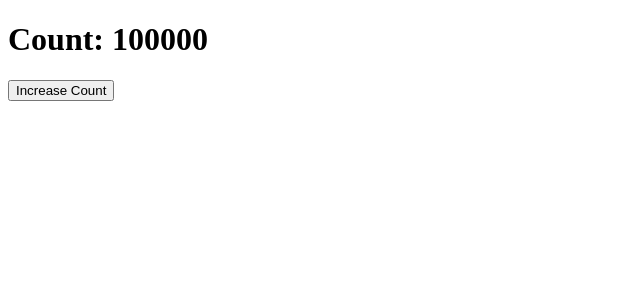
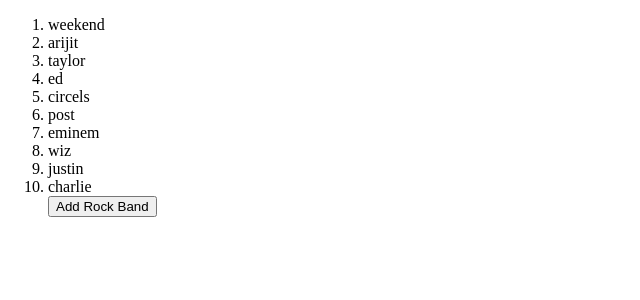
Before and after one commit to dibborah/removeRedundantState, a React (Vite) app: page / in a window 1280 px wide. Shown: the top 300 px of the page, without its empty margins (0-640 px from the left). Built offline with nearby package versions, Linux system fonts and the light colour scheme.

Commit message:
donot create keys on the fly. Never ever generate keys while rendering

```diff
--- a/src/App.jsx
+++ b/src/App.jsx
@@ -1,9 +1,9 @@
-import Counter from "./Counter";
+import RockBandList from "./RockBandList";
 
 const App = () => {
   return (
     <div>
-    <Counter />
+    <RockBandList />
     </div>
   );
 };
--- /dev/null
+++ b/src/RockBand.jsx
@@ -0,0 +1,9 @@
+
+// eslint-disable-next-line react/prop-types
+const RockBand = ({name}) => {
+  return (
+    <li>{name}</li>
+  )
+}
+
+export default RockBand;
--- /dev/null
+++ b/src/RockBandList.jsx
@@ -0,0 +1,36 @@
+import { useState } from "react";
+import RockBand from "./RockBand";
+
+const RockBandList = () => {
+  const [rockBands, setRockBands] = useState([
+    { name: "weekend", id: 1 },
+    { name: "arijit", id: 2 },
+    { name: "taylor", id: 3 },
+    { name: "ed", id: 4 },
+    { name: "circels", id: 5 },
+    { name: "post", id: 6 },
+    { name: "eminem", id: 7 },
+    { name: "wiz ", id: 8 },
+    { name: "justin", id: 9 },
+    { name: "charlie ", id: 10 },
+  ]);
+  const handleAddRockBand = () => {
+    const newRockBand = {
+      id: crypto.randomUUID(),
+      name: "New RockBand",
+    };
+    setRockBands((prevRockBand) => {
+      return [...prevRockBand, newRockBand];
+    });
+  };
+  return (
+    <ol>
+      {rockBands.map((rockBand) => {
+        return <RockBand name={rockBand.name} key={rockBand.id}/>;
+      })}
+      <button onClick={handleAddRockBand}>Add Rock Band</button>
+    </ol>
+  );
+};
+
+export default RockBandList;
```
